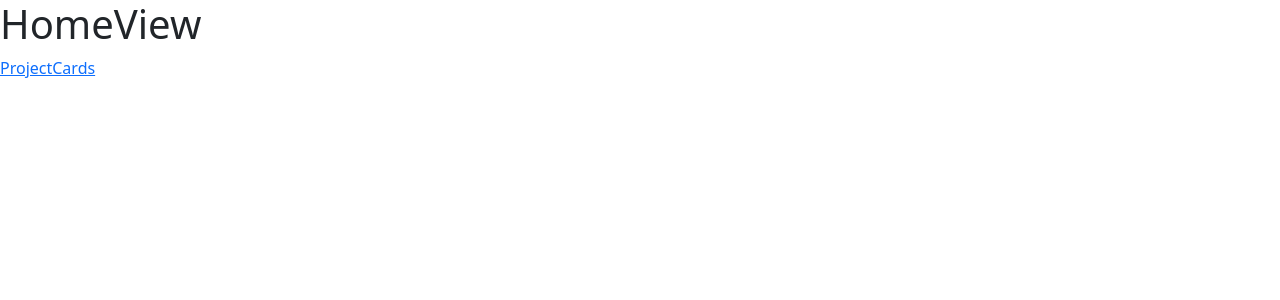
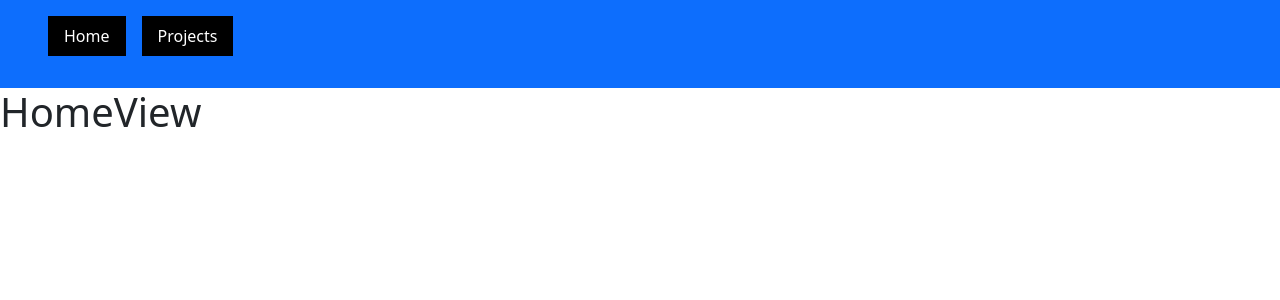
Before and after one commit to Benedetto-Bonaccorso/vite-boolfolio, a Vue app in the folder vite-boolfolio/: page / in a window 1280 px wide. Shown: the top 300 px of the page. Built offline with nearby package versions, Linux system fonts and the light colour scheme.

Commit message:
link progetti

```diff
--- /dev/null
+++ b/vite-boolfolio/src/components/AppNav.vue
@@ -0,0 +1,27 @@
+<script>
+
+import axios from "axios"
+import { state } from '../state.js';
+
+export default{
+        name: "appNav",
+        data(){
+            return{
+                state
+            }
+        },
+        methods: {
+
+        }
+    }
+</script>
+
+<template>
+    <nav class="bg-primary p-2">
+        <ul class="d-flex">
+            <router-link class="text-white text-decoration-none bg-black py-2 px-3 m-2" to="/" tag="li">Home</router-link>
+
+            <router-link class="text-white text-decoration-none bg-black py-2 px-3 m-2" to="/projectCardsWrapper" tag="li">Projects</router-link>
+        </ul>
+    </nav>
+</template>
--- a/vite-boolfolio/src/components/ProjectCards.vue
+++ b/vite-boolfolio/src/components/ProjectCards.vue
@@ -48,7 +48,6 @@ export default{
                     console.log(response.data.results)
                     this.state.info = response.data.info
                     this.state.maxPage = response.data.results.last_page
-                    //console.log(this.state.maxPage)
                 })
             }
         },
@@ -67,12 +66,13 @@ export default{
 
             <div class="col-4 g-4" v-for="(entry,i) in state.entries">
                 <div class="card shadow">
-                    <div class="card d-flex align-items-center">
-                        <h3 class="">Title: {{ entry.title }}</h3>
+                    <div class="card d-flex align-items-center text-center px-4 py-4">
+                        <h3>Title: {{ entry.title }}</h3>
                         <h5>Author: {{ entry.author }}</h5>
                         <div class="img-wrapper bg-dark w-50">
                             <img :src="this.state.baseUrl + '/storage/' + entry.cover_image" :alt="entry.title">
                         </div>
+                        <router-link :to=" '/projects/' +  entry.slug " tag="li">Projects</router-link>
                     </div>
                 </div>
             </div>
--- a/vite-boolfolio/src/views/HomeView.vue
+++ b/vite-boolfolio/src/views/HomeView.vue
@@ -1,18 +1,20 @@
 <script>
 import ProjectCards from "../components/ProjectCards.vue"
+import AppNav from "../components/AppNav.vue"
 
 export default {
   name: 'HomeView',
   components: {
         ProjectCards,
+        AppNav,
     }
 }
 </script>
 
 <template>
 
+    <AppNav />
+
     <h1>HomeView</h1>
 
-    <router-link to="/projectCardsWrapper" tag="li">ProjectCards</router-link>
-
 </template>
--- a/vite-boolfolio/src/views/ProjectCardsWrapper.vue
+++ b/vite-boolfolio/src/views/ProjectCardsWrapper.vue
@@ -1,19 +1,24 @@
 <script>
 import ProjectCards from "../components/ProjectCards.vue"
+import AppNav from "../components/AppNav.vue"
 
 export default {
   name: 'HomeView',
   components: {
         ProjectCards,
+        AppNav,
     }
 }
 </script>
 
 <template>
 
+    <AppNav />
+
+
     <div class="project-cards-wrapper">
+
         <h1>ProjectCards</h1>
-
         <ProjectCards />
     </div>
 
--- a/vite-boolfolio/src/views/SingleProject.vue
+++ b/vite-boolfolio/src/views/SingleProject.vue
@@ -18,10 +18,17 @@ export default{
             axios.get(this.state.url)
 
                 .then(response => {
-                    this.state.entries = response.data.results
-                    this.state.info = response.data.info
-                    console.log(response.data.results)
-                    console.log(this.state.entries)
+
+                    if (response.data.success) {
+                        this.state.entries = response.data.results
+                        this.state.info = response.data.info
+                        console.log(response.data.results)
+                        console.log(this.state.entries)
+                    } else {
+                        this.$router.push({ path: '/viewMissingPage' })
+                    }
+
+
                 })
         }
     }
@@ -29,5 +36,5 @@ export default{
 
 <template>
     <h1>Single Project</h1>
-    <h1>Title: {{ this.state.entries.title }}</h1>
+    <h1>Title: {{ this.state.entries }}</h1>
 </template>
```
Also changed, not shown: vite-boolfolio/src/styles/general.scss (line endings or trailing spaces).
